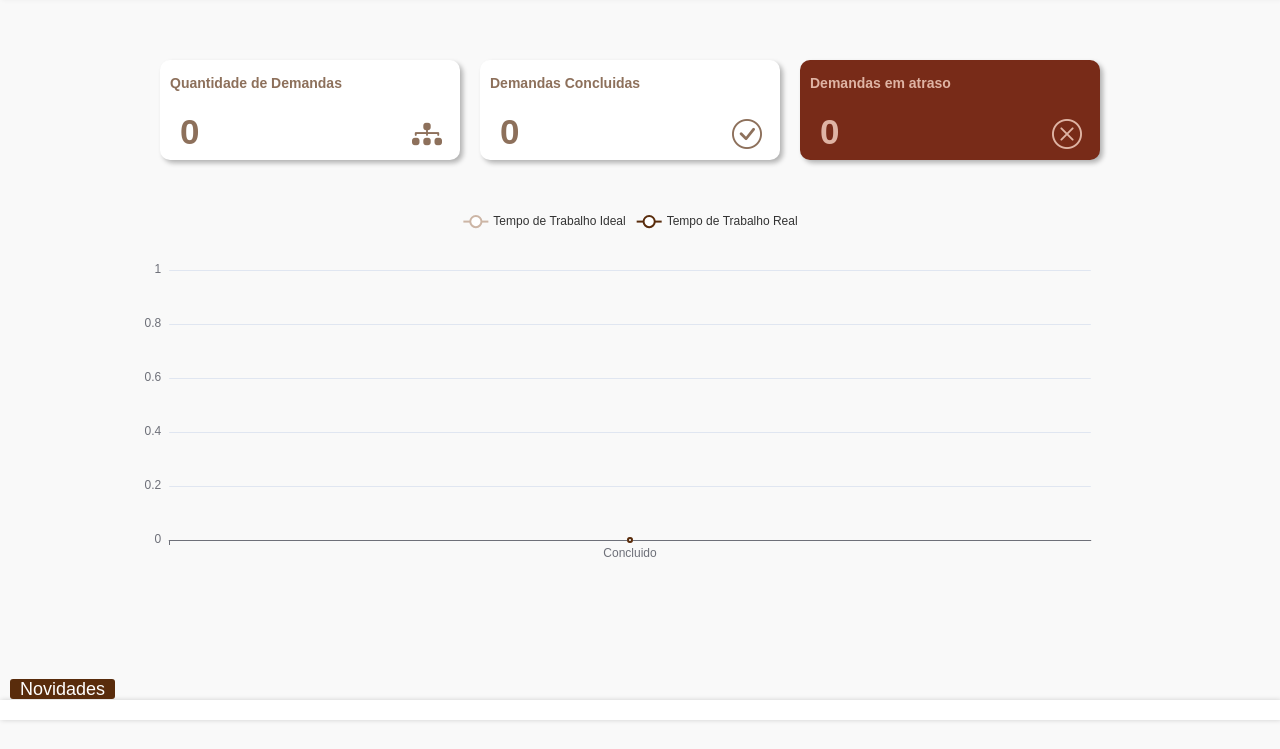
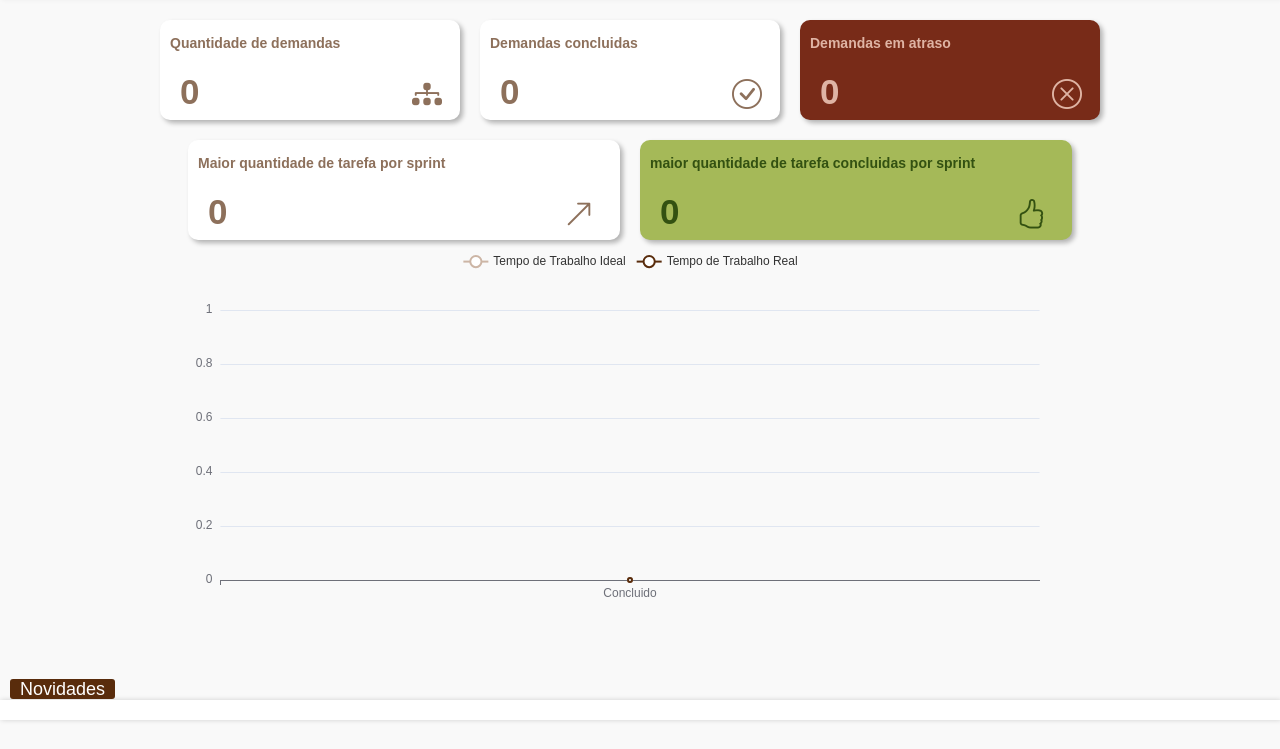
Before and after one commit to MayconD27/SCRUM, a PHP site: page /dashboard.php in a window 1280 px wide. Shown: the part 51-800 px from the top of the page. Run offline with PHP 8.4, Linux system fonts and the light colour scheme; a user stored in the database is signed in; data comes from the database, SQL or seed files in the repository; data that the repository does not hold is empty; some libraries are stand-ins or nearby versions.

Commit message:
adicionado mais cards ao dashboard e melhorada a identação do codigo

```diff
--- a/bd.php
+++ b/bd.php
@@ -2,7 +2,6 @@
 
 /* Credenciais do banco de dados. Supondo que você esteja executando o MySQL
 servidor com configuração padrão (usuário 'root' sem senha) */
-
 
 define('DB_SERVER', 'localhost');
 define('DB_USERNAME', 'root');
--- a/css/dash.css
+++ b/css/dash.css
@@ -1,16 +1,15 @@
 #grafic{
-    width: 90%;
+    width: 80%;
     height: 50vh;
     margin-top: 10px;
     margin: 0 auto;
 }
 
-.itens{
-    padding: 50px 0;
+.itens, .itens2{
+    padding: 10px 0;
     width: 90%;
     display: flex;
     gap: 20px;
-    margin: 50px 0;
     margin: 0 auto;
     justify-content: center;
 }
@@ -77,3 +76,11 @@ span p{
     font-size: 35px;
     left: 20px;
 }
+.maior span{
+    width: 37.5%;
+    min-width: 200px;
+}
+.maior span:last-child{
+    background-color: #a5b958;
+    color:#335111;
+}
--- a/dashboard.php
+++ b/dashboard.php
@@ -12,6 +12,11 @@
     $resultado = $bd->prepare($sql);
     $resultado->execute();
     $registrosQnt = $resultado->fetchAll();
+
+    $sql = "SELECT MAX(demandaTotal) AS 'vMax',MAX(demandaConcluida) AS 'vMaxC' FROM sprint WHERE usuario = $id";
+    $resultado =$bd->prepare($sql);
+    $resultado->execute();
+    $registroMM = $resultado->fetchAll();
 ?>
 
 
@@ -62,12 +67,16 @@
                  $descri = $registrosNovidade[0]['descricao'];
                     echo "<marquee behavior='' direction=''>$descri</marquee>";
 
+
+
+
+
             ?>
         </div>
 
         <div class="itens">
             <span>
-                <h3>Quantidade de Demandas</h3>
+                <h3>Quantidade de demandas</h3>
                 <?php
                   $qntDemandas = $registrosQnt[0]['qntTotal'];
                   echo " <p id='ntDemandas' data-from='0' data-to='$qntDemandas'
@@ -79,7 +88,7 @@
             </span>
 
             <span>
-                <h3>Demandas Concluidas</h3>
+                <h3>Demandas concluidas</h3>
                 <?php
 
                   $qntConcluida = $registrosQnt[0]['qntConcluida'];
@@ -101,6 +110,33 @@
                 <i class="bi bi-x-circle"></i>
             </span>
         </div>
+        <div class="itens maior">
+        <span>
+                <h3>Maior quantidade de tarefa por sprint</h3>
+                <?php
+                  $qntMax = $registroMM[0]['vMax'];
+                  echo " <p id='ntDemandas' data-from='0' data-to='$qntMax'
+                  data-speed='2000' data-refresh-interval='50'  class='time'></p>";
+
+                ?>
+                <i class="bi bi-arrow-up-right"></i>
+
+            </span>
+
+            <span>
+                <h3>maior quantidade de tarefa concluidas  por sprint</h3>
+                <?php
+
+                  $qntMaxC = $registroMM[0]['vMaxC'];
+                  echo " <p id='ntDemandas' data-from='0' data-to='$qntMaxC'
+                  data-speed='2000' data-refresh-interval='50'  class='time'></p>";
+
+                ?>
+                <i class="bi bi-hand-thumbs-up"></i>
+            </span>
+
+        </div>
+
          <div id="grafic"></div>
 
 
@@ -121,27 +157,18 @@
       .then((resp) => {
         resp.forEach((scrum) => {
             // aqui coloca o que precisa fazer de cada sprint
-
             tarefas.push(scrum.sprint)
             var dC=scrum.demandaConcluida;
             var dT=scrum.demandaTotal;
             totalD.push(scrum.demandaTotal)
             real.push((dT-dC));
-
-
-
         })
         totalTarefas = 100/tarefas.length;
         var j =-1;
         for(var i=tarefas.length; i>0;i--){
           j++
-          console.log(totalD[j])
-
-
-
           ideal[j]=totalTarefas*i;
           real[j]= ideal[j]+(totalTarefas/(totalD[j])*real[j]);
-
         }
 
         real.push(0);
--- a/index.php
+++ b/index.php
@@ -41,9 +41,6 @@
         <nav>
             <a href="index.php"><div class="link"><i class="bi bi-diagram-3-fill"></i> Sprint</div></a>
             <a href="dashboard.php"><div class="link"><i class="bi bi-graph-down"></i>  Gráfico de Bundown </div></a>
-
-
-
         </nav>
         <a href="logout.php" class="sair"><i class="bi bi-house"></i><p>sair</p></a>
     </div>
```
Lines whose indentation alone changed are shown as unchanged.
